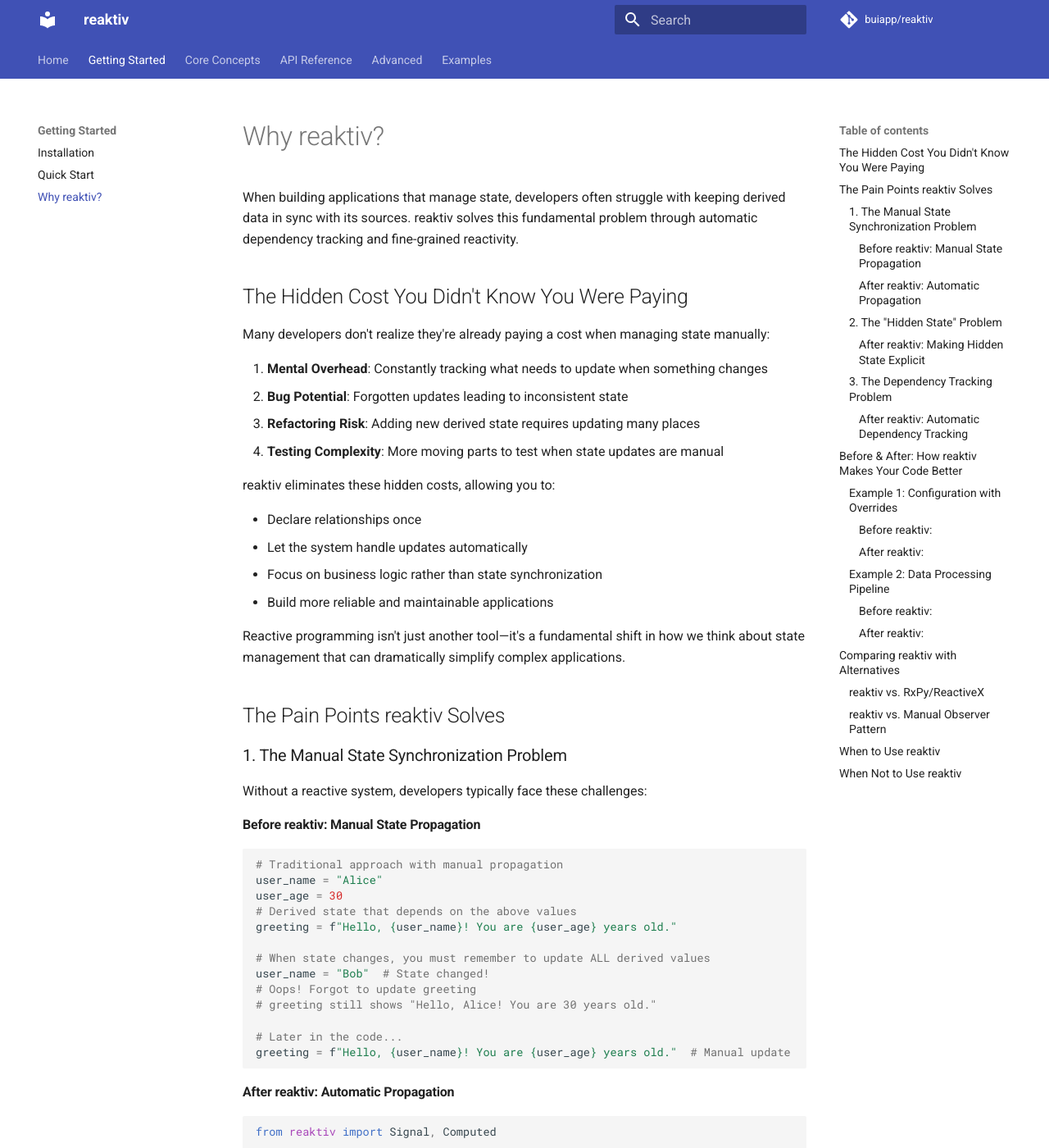
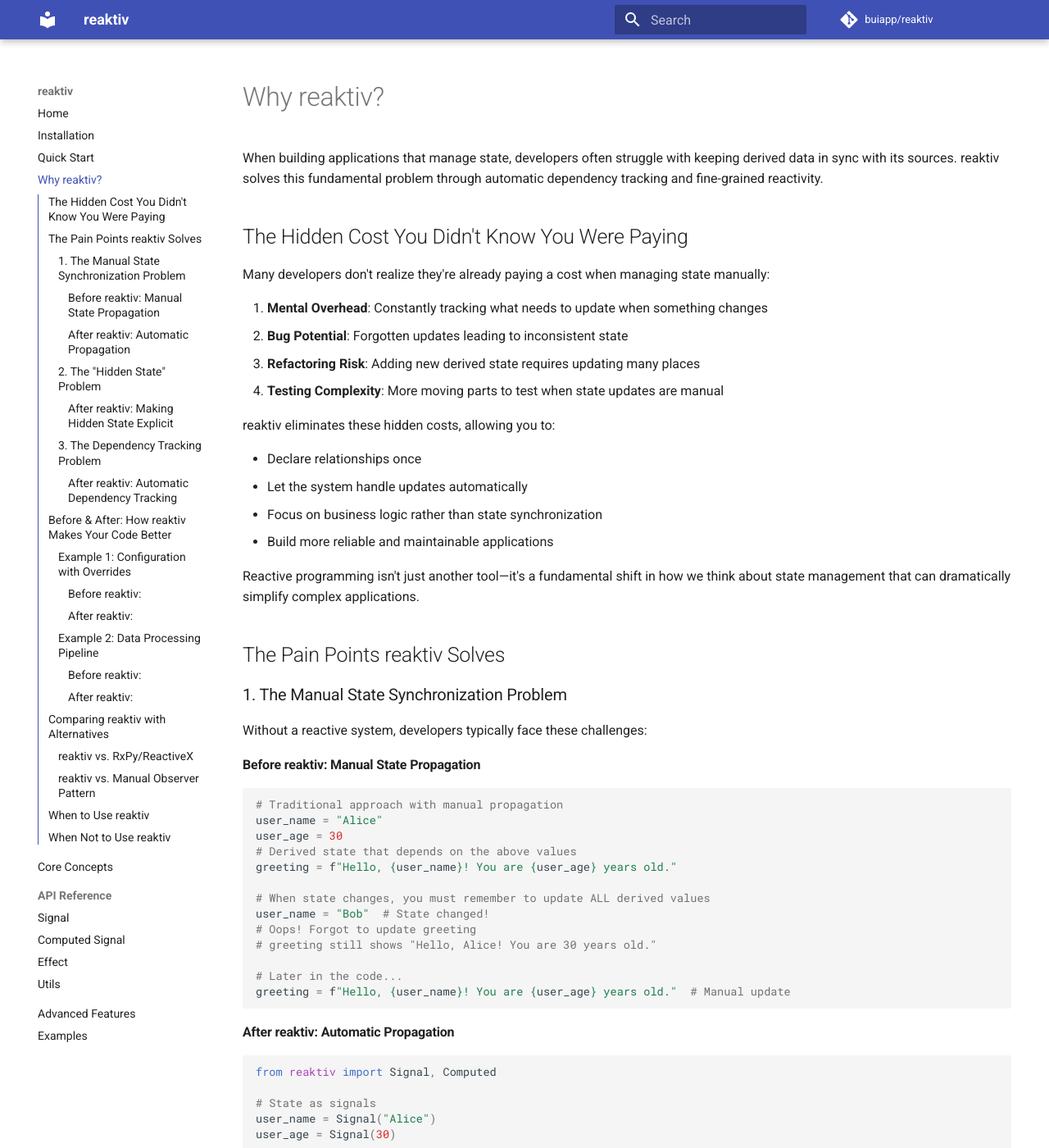
Before and after one commit to buiapp/reaktiv, an MkDocs documentation site: the page built from docs/why-reaktiv.md, in a window 1280 px wide and 1400 px high. Shown: the whole window at 82% size. Built offline with MkDocs 1.6.1 and Material for MkDocs 9.7.7, drawn with Linux system fonts in a browser that asks for light colours; comment, search, counter and statistics services are not loaded; some of the changed text lies outside the part shown.

Commit message:
fix: update navigation structure in mkdocs configuration

```diff
--- a/mkdocs.yml
+++ b/mkdocs.yml
@@ -8,12 +8,12 @@
     primary: indigo
     accent: indigo
   features:
-    - navigation.tabs
     - navigation.sections
     - navigation.expand
     - navigation.top
     - search.suggest
     - search.highlight
+    - toc.integrate
 
 repo_url: https://github.com/buiapp/reaktiv
 repo_name: buiapp/reaktiv
@@ -41,17 +41,14 @@
 
 nav:
   - Home: index.md
-  - Getting Started:
-    - Installation: installation.md
-    - Quick Start: quickstart.md
-    - Why reaktiv?: why-reaktiv.md
+  - Installation: installation.md
+  - Quick Start: quickstart.md
+  - Why reaktiv?: why-reaktiv.md
   - Core Concepts: core-concepts.md
   - API Reference:
     - Signal: api/signal.md
     - Computed Signal: api/compute-signal.md
     - Effect: api/effect.md
     - Utils: api/utils.md
-  - Advanced:
-    - Advanced Features: advanced-features.md
-  - Examples:
-    - Examples: examples/index.md
+  - Advanced Features: advanced-features.md
+  - Examples: examples/index.md
```
